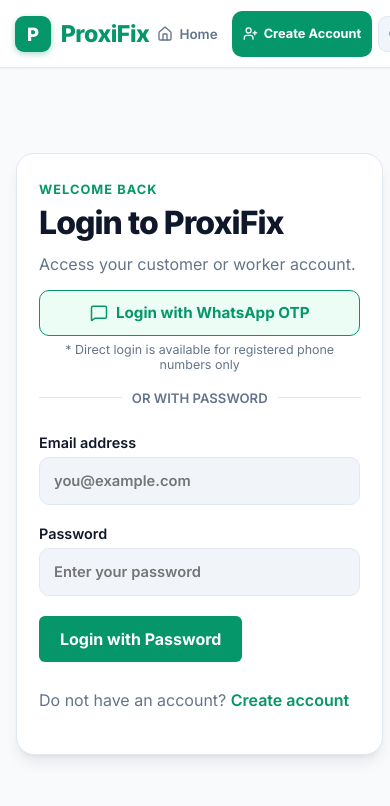
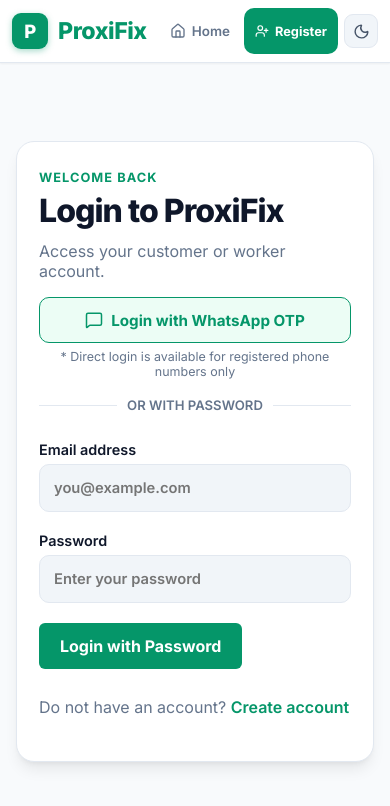
Before and after one commit to Raviranjan2112/Proxifix, a React (Vite) app in the folder frontend/location-app/: page /login in a window 390 px wide. Shown: the top 806 px of the page. Built offline with nearby package versions, Linux system fonts and the light colour scheme; no server answers.

Commit message:
fix(nav): adjust navbar height, enforce flex-shrink: 0 and compact label on mobile so dark mode icon sits fully inside navbar

```diff
--- a/frontend/location-app/src/index.css
+++ b/frontend/location-app/src/index.css
@@ -164,6 +164,8 @@
   cursor: pointer;
   transition: all 0.15s ease;
   padding: 0;
+  flex-shrink: 0;
+  box-sizing: border-box;
 }
 .theme-toggle-btn:hover {
   background: var(--bg-muted);
@@ -2186,14 +2188,48 @@
   white-space: nowrap;
 }
 
+.auth-cta-text-short {
+  display: none;
+}
+
 @media (max-width: 600px) {
+  .topbar,
   .auth-topbar,
-  .topbar {
-    padding: 0 4% !important;
-  }
-
-  .auth-nav-actions {
+  .admin-topbar {
+    min-height: 62px !important;
+    padding: 8px 12px !important;
+    display: flex !important;
+    align-items: center !important;
+    justify-content: space-between !important;
+    box-sizing: border-box !important;
+  }
+
+  .auth-nav-actions,
+  .admin-topbar-actions {
+    display: flex !important;
+    align-items: center !important;
     gap: 6px !important;
+    margin: 0 !important;
+    flex-shrink: 0 !important;
+  }
+
+  .theme-toggle-btn {
+    width: 34px !important;
+    height: 34px !important;
+    flex-shrink: 0 !important;
+    margin: 0 !important;
+    display: inline-flex !important;
+    align-items: center !important;
+    justify-content: center !important;
+    box-sizing: border-box !important;
+  }
+
+  .auth-cta-text-full {
+    display: none;
+  }
+
+  .auth-cta-text-short {
+    display: inline;
   }
 
   .auth-nav-link {
--- a/frontend/location-app/src/pages/LoginPage.jsx
+++ b/frontend/location-app/src/pages/LoginPage.jsx
@@ -64,8 +64,9 @@
             <span>Home</span>
           </Link>
           <Link className="btn btn-primary auth-nav-cta" to="/register">
-            <UserPlus size={15} />
-            <span>Create Account</span>
+            <UserPlus size={14} />
+            <span className="auth-cta-text-full">Create Account</span>
+            <span className="auth-cta-text-short">Register</span>
           </Link>
           <ThemeToggle />
         </nav>
```
